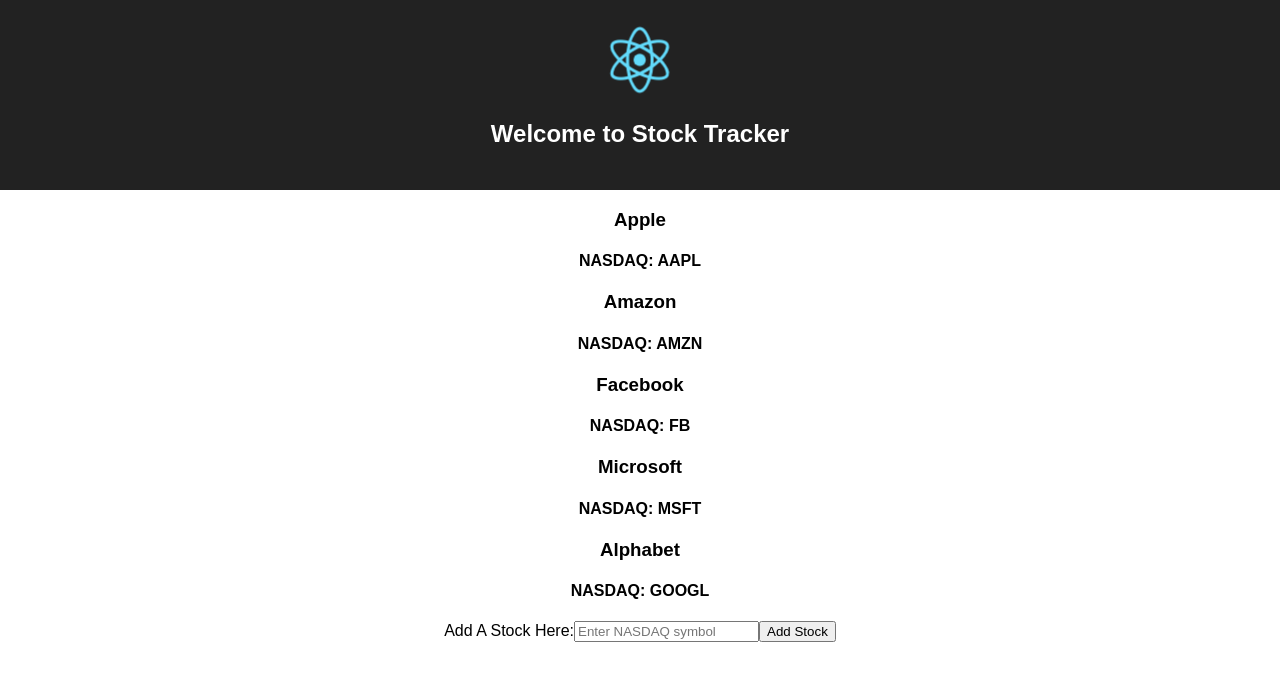
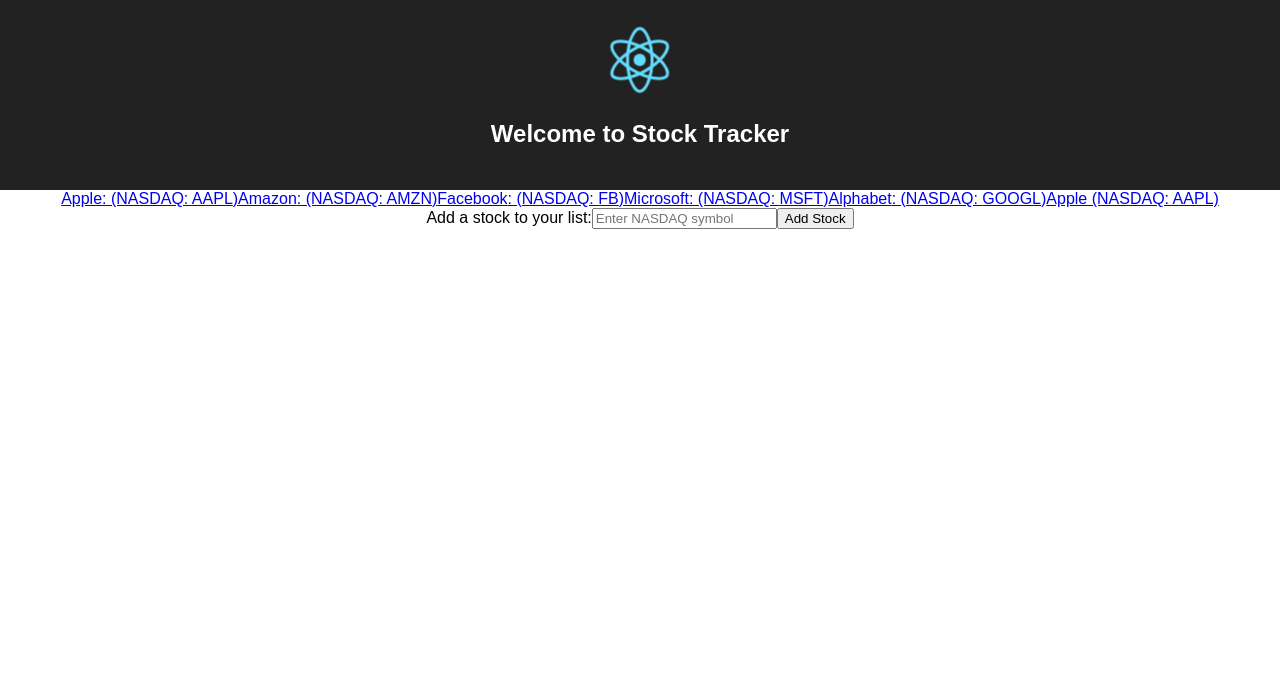
Before and after one commit to TorreJohnson/stock-market-api, a React (Create React App) app: page / in a window 1280 px wide. Shown: the top 680 px of the page. Built offline with nearby package versions, Linux system fonts and the light colour scheme; no server answers.

Commit message:
added links to routes

```diff
--- a/package.json
+++ b/package.json
@@ -6,7 +6,8 @@
     "react": "^16.4.0",
     "react-dom": "^16.4.0",
     "react-router-dom": "^4.2.2",
-    "react-scripts": "1.1.4"
+    "react-scripts": "1.1.4",
+    "semantic-ui-react": "^0.80.2"
   },
   "scripts": {
     "start": "react-scripts start",
--- a/src/App.js
+++ b/src/App.js
@@ -6,17 +6,28 @@
 
 class App extends Component {
 	state = {
-		stocks: { aapl: {}, amzn: {}, fb: {}, msft: {}, googl: {} },
-		newStock: ""
+		stocks: {
+			aapl: { name: "Apple", history: {} },
+			amzn: { name: "Amazon", history: {} },
+			fb: { name: "Facebook", history: {} },
+			msft: { name: "Microsoft", history: {} },
+			googl: { name: "Alphabet", history: {} }
+		},
+		stockSymbols: []
 	};
 
 	componentDidMount() {
-		this.fetchStockPrices();
+		this.addDefaultStockHistoryToState();
 	}
 
-	fetchStockPrices = () => {
-		for (let key in this.state.stocks) {
-			fetch(`https://api.iextrading.com/1.0/stock/${key}/chart/1m`, {
+	addDefaultStockHistoryToState = () => {
+		for (let stock in this.state.stocks) {
+			this.fetchStockPrices(stock);
+		}
+	};
+
+	fetchStockPrices(stockCode) {
+		fetch(`https://api.iextrading.com/1.0/stock/${stockCode}/chart/1m`, {
 			headers: {
 				"Content-Type": "application/json",
 				accept: "application/json"
@@ -25,11 +36,13 @@
 			.then(res => res.json())
 			.then(res => {
 				this.setState({
-						stocks: { ...this.state.stocks, [key]: res }
+					stocks: {
+						...this.state.stocks,
+						[stockCode]: { ...this.state.stocks[stockCode], history: res }
+					}
 				});
 			});
 	}
-	};
 
 	render() {
 		return (
@@ -39,7 +52,11 @@
 					<h1 className="App-title">Welcome to Stock Tracker</h1>
 				</header>
 				<div>
-					<Route exact path="/" component={Stocks} />
+					<Route
+						exact
+						path="/"
+						render={props => <Stocks {...props} stocks={this.state.stocks} />}
+					/>
 				</div>
 			</div>
 		);
--- a/src/Stocks.js
+++ b/src/Stocks.js
@@ -1,6 +1,5 @@
 import React, { Component } from "react";
-import logo from "./logo.svg";
-import "./App.css";
+import { Link } from "react-router-dom";
 
 export default class Stocks extends Component {
 	state = {
@@ -13,23 +12,27 @@
 		});
 	};
 
-	listStocks = () => {};
+	listStocks = () => {
+		let links = [];
+		for (let stock in this.props.stocks) {
+			links.push(
+				<Link key={stock} to={`/stocks/${this.props.stocks[stock].name}`}>
+					{this.props.stocks[stock].name}: (NASDAQ: {stock.toUpperCase()})
+				</Link>
+			);
+		}
+		return links;
+	};
 
 	render() {
 		return (
 			<div>
-				<h3>Apple</h3>
-				<h4>NASDAQ: AAPL</h4>
-				<h3>Amazon</h3>
-				<h4>NASDAQ: AMZN</h4>
-				<h3>Facebook</h3>
-				<h4>NASDAQ: FB</h4>
-				<h3>Microsoft</h3>
-				<h4>NASDAQ: MSFT</h4>
-				<h3>Alphabet</h3>
-				<h4>NASDAQ: GOOGL</h4>
+				{this.listStocks()}
+				<Link key="aapl" to="/stocks/apple">
+					Apple (NASDAQ: AAPL)
+				</Link>
 				<form>
-					<label>Add A Stock Here:</label>
+					<label>Add a stock to your list:</label>
 					<input
 						type="text"
 						placeholder="Enter NASDAQ symbol"
```
Also changed, not shown: 1 other file (tests, documents, lock files or other folders). Lines whose indentation alone changed are shown as unchanged.
